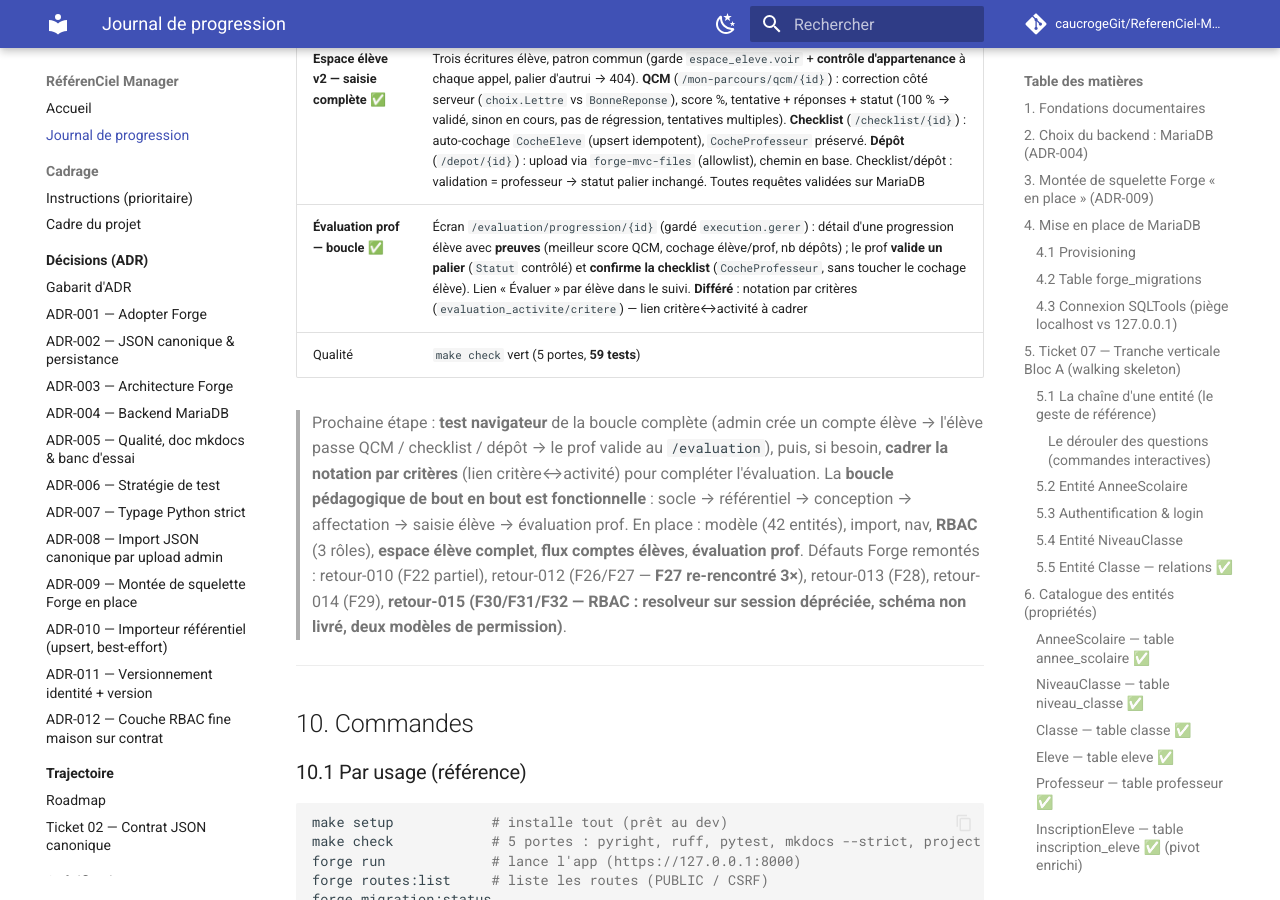
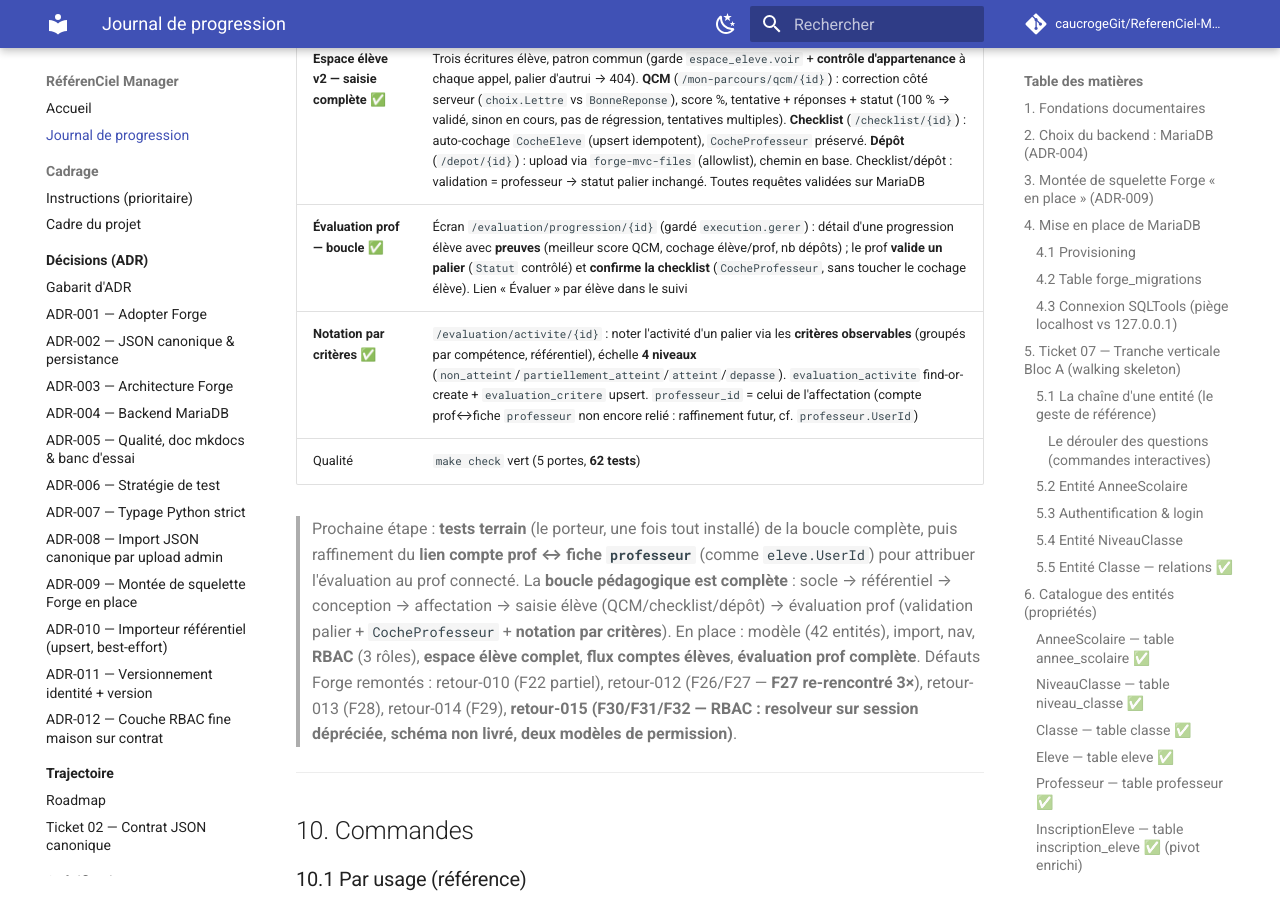
Before and after one commit to caucrogeGit/ReferenCiel-Manager, an MkDocs documentation site: the page built from docs/journal-de-progression.md, in a window 1280 px wide and 900 px high, scrolled down 14778 px. Built offline with MkDocs 1.6.1 and Material for MkDocs 9.7.7, drawn with Linux system fonts in a browser that asks for light colours; comment, search, counter and statistics services are not loaded.

Commit message:
docs(journal): notation par critères livrée ; évaluation prof complète
Co-Authored-By: Claude Opus 4.8 (1M context) <noreply@anthropic.com>

```diff
--- a/docs/journal-de-progression.md
+++ b/docs/journal-de-progression.md
@@ -528,16 +528,17 @@ Trace des arbitrages structurants (le *pourquoi*) :
 | **Espace élève — v1 ✅** | Rôle **`eleve`** (contrat + base). Lien compte↔élève : FK 1↔1 `eleve.UserId` → `users(id)` (INT, UNIQUE, `ON DELETE SET NULL`). Vue **« Mon parcours »** (`/mon-parcours`, `espace_eleve.voir`) : lecture seule, filtrée par compte (row-level), parcours affectés + paliers. Lien de nav réservé à l'élève |
 | **Comptes élèves — flux admin ✅** | Écran **`/eleve/comptes`** (gardé `socle.gerer`) : l'admin crée un compte `users` (email + mot de passe hashé), lui pose le rôle `eleve` et le **lie** à une fiche `Eleve` — en une transaction. Validé bout-en-bout sur MariaDB (compte jetable). **Testable au navigateur** : créer un compte élève, se connecter, voir « Mon parcours » |
 | **Espace élève v2 — saisie complète ✅** | Trois écritures élève, patron commun (garde `espace_eleve.voir` + **contrôle d'appartenance** à chaque appel, palier d'autrui → 404). **QCM** (`/mon-parcours/qcm/{id}`) : correction côté serveur (`choix.Lettre` vs `BonneReponse`), score %, tentative + réponses + statut (100 % → validé, sinon en cours, pas de régression, tentatives multiples). **Checklist** (`/checklist/{id}`) : auto-cochage `CocheEleve` (upsert idempotent), `CocheProfesseur` préservé. **Dépôt** (`/depot/{id}`) : upload via `forge-mvc-files` (allowlist), chemin en base. Checklist/dépôt : validation = professeur → statut palier inchangé. Toutes requêtes validées sur MariaDB |
-| **Évaluation prof — boucle ✅** | Écran `/evaluation/progression/{id}` (gardé `execution.gerer`) : détail d'une progression élève avec **preuves** (meilleur score QCM, cochage élève/prof, nb dépôts) ; le prof **valide un palier** (`Statut` contrôlé) et **confirme la checklist** (`CocheProfesseur`, sans toucher le cochage élève). Lien « Évaluer » par élève dans le suivi. **Différé** : notation par critères (`evaluation_activite/critere`) — lien critère↔activité à cadrer |
-| Qualité | `make check` vert (5 portes, **59 tests**) |
+| **Évaluation prof — boucle ✅** | Écran `/evaluation/progression/{id}` (gardé `execution.gerer`) : détail d'une progression élève avec **preuves** (meilleur score QCM, cochage élève/prof, nb dépôts) ; le prof **valide un palier** (`Statut` contrôlé) et **confirme la checklist** (`CocheProfesseur`, sans toucher le cochage élève). Lien « Évaluer » par élève dans le suivi |
+| **Notation par critères ✅** | `/evaluation/activite/{id}` : noter l'activité d'un palier via les **critères observables** (groupés par compétence, référentiel), échelle **4 niveaux** (`non_atteint`/`partiellement_atteint`/`atteint`/`depasse`). `evaluation_activite` find-or-create + `evaluation_critere` upsert. `professeur_id` = celui de l'affectation (compte prof↔fiche `professeur` non encore relié : raffinement futur, cf. `professeur.UserId`) |
+| Qualité | `make check` vert (5 portes, **62 tests**) |
 
-> Prochaine étape : **test navigateur** de la boucle complète (admin crée un compte élève →
-> l'élève passe QCM / checklist / dépôt → le prof valide au `/evaluation`), puis, si besoin,
-> **cadrer la notation par critères** (lien critère↔activité) pour compléter l'évaluation. La
-> **boucle pédagogique de bout en bout est fonctionnelle** : socle → référentiel → conception
-> → affectation → saisie élève → évaluation prof. En place : modèle (42 entités), import,
-> nav, **RBAC** (3 rôles), **espace élève complet**, **flux comptes élèves**, **évaluation
-> prof**. Défauts Forge remontés :
+> Prochaine étape : **tests terrain** (le porteur, une fois tout installé) de la boucle
+> complète, puis raffinement du **lien compte prof ↔ fiche `professeur`** (comme `eleve.UserId`)
+> pour attribuer l'évaluation au prof connecté. La **boucle pédagogique est complète** : socle
+> → référentiel → conception → affectation → saisie élève (QCM/checklist/dépôt) → évaluation
+> prof (validation palier + `CocheProfesseur` + **notation par critères**). En place : modèle
+> (42 entités), import, nav, **RBAC** (3 rôles), **espace élève complet**, **flux comptes
+> élèves**, **évaluation prof complète**. Défauts Forge remontés :
 > retour-010 (F22 partiel), retour-012 (F26/F27 — **F27 re-rencontré 3×**), retour-013 (F28),
 > retour-014 (F29), **retour-015 (F30/F31/F32 — RBAC : resolveur sur session dépréciée,
 > schéma non livré, deux modèles de permission)**.
```
